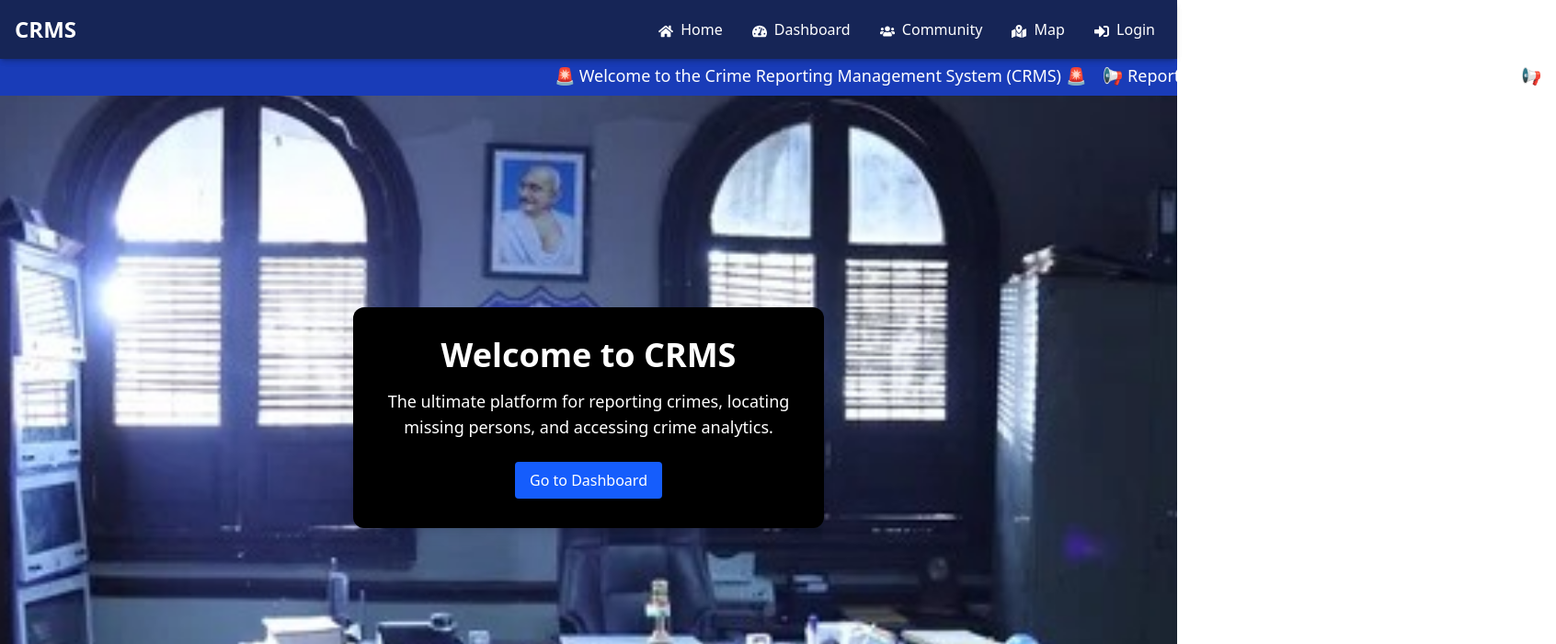
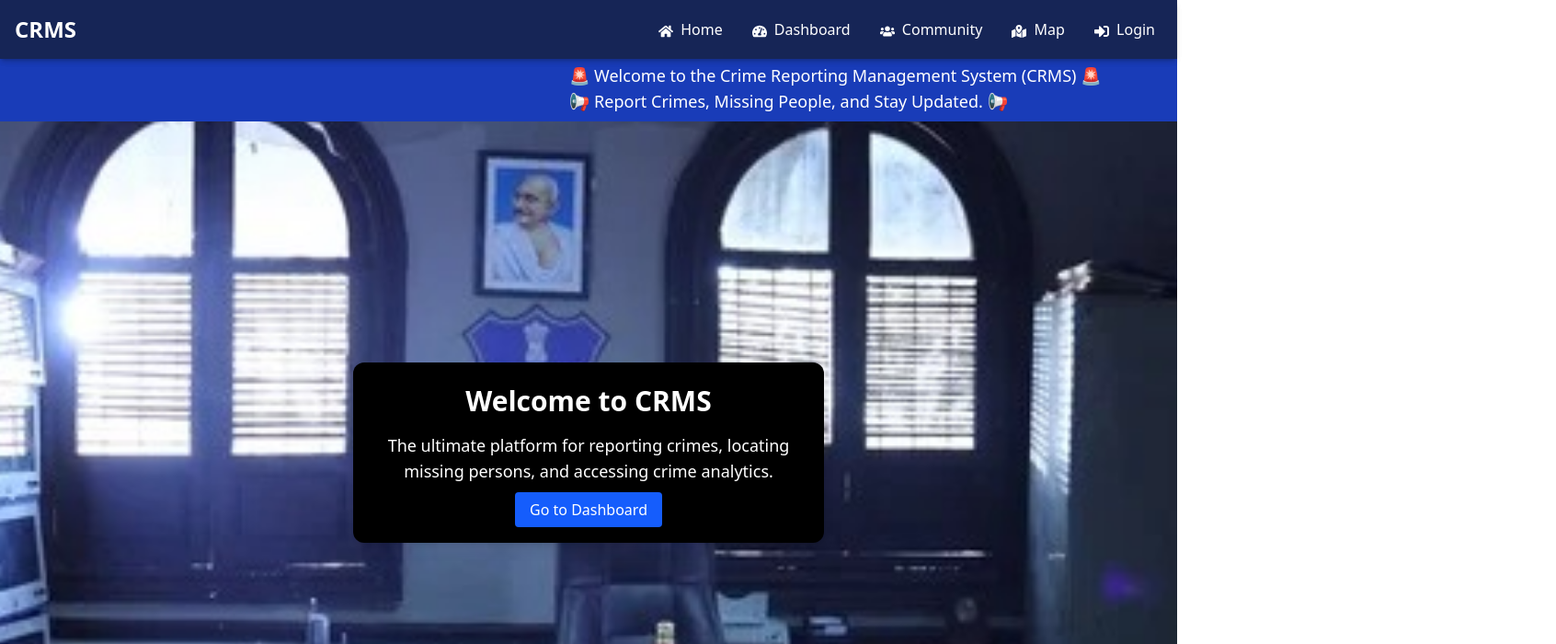
Before and after one commit to saadii007/Modern-Crime-Report-System, a React (Vite) app: page / in a window 1280 px wide. Shown: the top 700 px of the page at 92% size, 1692 px wide, since content can reach past the window. Built offline with nearby package versions, Linux system fonts and the light colour scheme.

Commit message:
Update Home.jsx

```diff
--- a/src/pages/Home.jsx
+++ b/src/pages/Home.jsx
@@ -1,4 +1,3 @@
-// src/pages/Home.jsx
 import React from "react";
 import { Link } from "react-router-dom";
 import Navbar from "../components/Navbar";
@@ -10,26 +9,31 @@ const Homepage = () => {
       <Navbar />
 
       {/* Marquee Text */}
-      <div className="bg-blue-800 bg-opacity-70 text-white py-2 flex items-center justify-center">
-        <div className="animate-marquee whitespace-nowrap text-center text-lg px-4">
-          🚨 Welcome to the Crime Reporting Management System (CRMS) 🚨 &nbsp;&nbsp; 📢 Report Crimes, Missing People, and Stay Updated. 📢
+      <div className="bg-blue-800 text-white py-2 overflow-hidden relative w-full flex justify-center">
+        <div className="animate-marquee whitespace-nowrap flex gap-10 text-lg px-4">
+          <p>🚨 Welcome to the Crime Reporting Management System (CRMS) 🚨</p>
+          <p>📢 Report Crimes, Missing People, and Stay Updated. 📢</p>
         </div>
       </div>
 
       {/* Main Content */}
-      <main className="flex items-center justify-center h-[calc(100vh-100px)] text-white px-4">
-        <div className="bg-black bg-opacity-60 p-8 rounded-xl shadow-lg max-w-lg text-center text-white">
-          <h1 className="text-4xl font-bold mb-4">Welcome to CRMS</h1>
-          <p className="text-lg mb-6">
+      <main className="flex items-center justify-center h-[calc(100vh-80px)] text-white px-4">
+        <div className="bg-black bg-opacity-80 p-6 rounded-xl shadow-lg max-w-xs sm:max-w-lg text-center text-white">
+          <h1 className="text-3xl font-bold mb-4">Welcome to CRMS</h1>
+          <p className="text-lg mb-4">
             The ultimate platform for reporting crimes, locating missing persons, and accessing crime analytics.
           </p>
-          <div className="flex justify-center">
-            <Link to="/dashboard" className="px-4 py-2 bg-blue-600 text-white rounded hover:bg-blue-700 transition-colors duration-300">
-              Go to Dashboard
-            </Link>
-          </div>
+          <Link to="/dashboard" className="px-4 py-2 bg-blue-600 text-white rounded hover:bg-blue-700 transition-colors duration-300">
+            Go to Dashboard
+          </Link>
         </div>
       </main>
+
+      {/* Footer */}
+      <footer className="bg-blue-800 text-white text-center py-2 mt-4 text-sm">
+        © 2025 CRMS. All rights reserved. <br />
+        Designed for Modern Crime Reporting.
+      </footer>
     </div>
   );
 };
```
